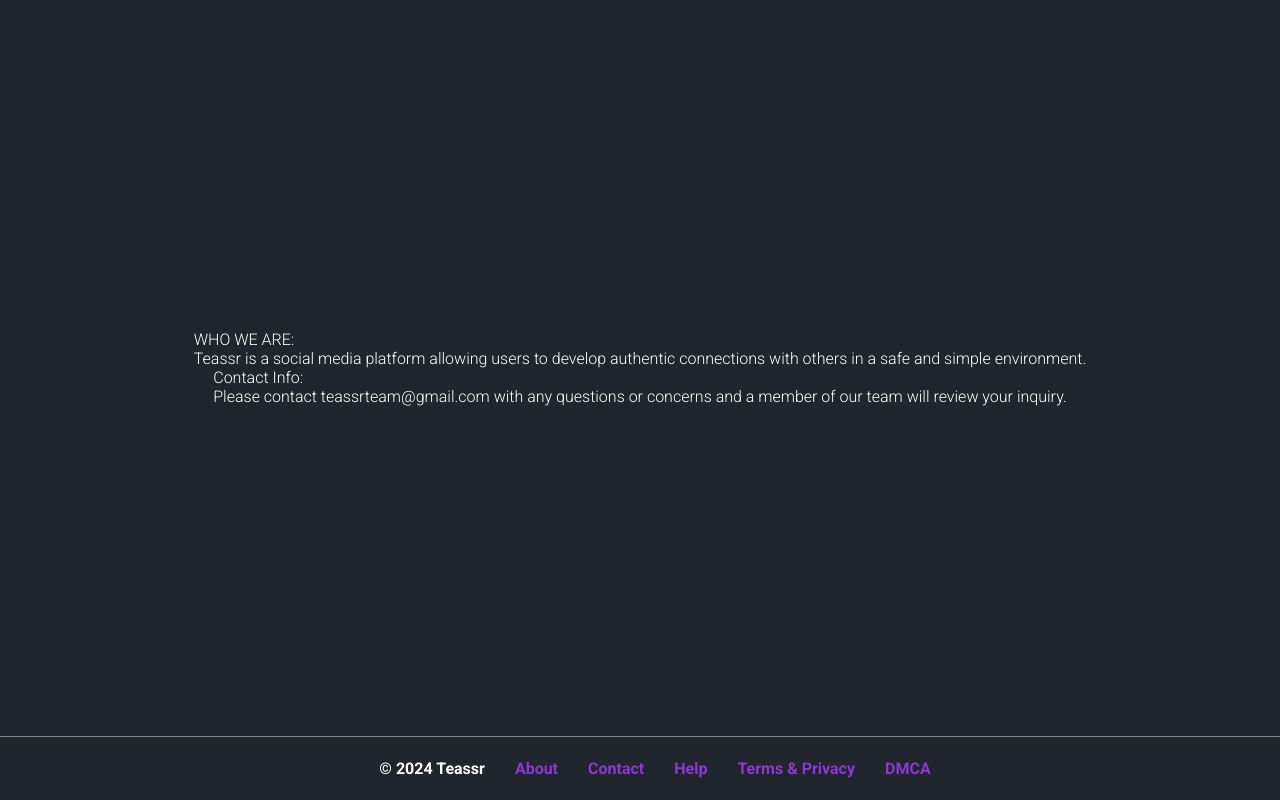
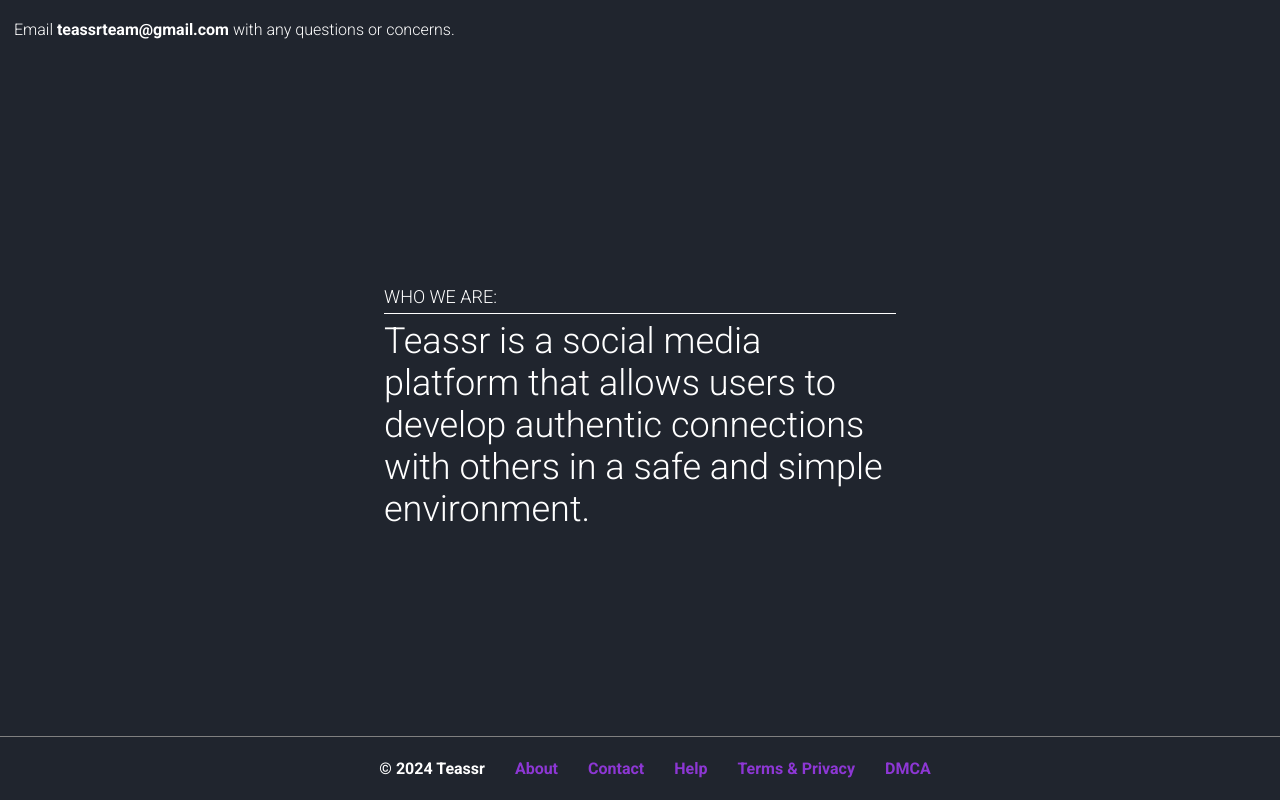
Before and after one commit to senup1/Teassr, a PHP site: page /about.php in a window 1280 px wide. Run offline with PHP 8.4, Linux system fonts and the light colour scheme; data that the repository does not hold is empty.

Commit message:
updates everywhere sorry for not being specific

```diff
--- a/about.php
+++ b/about.php
@@ -6,15 +6,16 @@
         <section id="aboutPage">
             <div class="container">
                 <div class="APItem">
-                    <p id="APTitle"> WHO WE ARE: </p>
-                    <p id="APBody">
-                        Teassr is a social media platform allowing users to develop authentic connections with others in a safe and simple environment.
+                    <p class="APTitle"> WHO WE ARE: </p>
+                    <p class="APBody">
+                        Teassr is a social media platform that allows users to develop authentic connections with others in a safe and simple environment.
                     </p>
                 </div>
-                <div class="APItem">
-                    <p>Contact Info: </p>
-                    <p>Please contact teassrteam@gmail.com with any questions or concerns and a member of our team will review your inquiry.</p>
-                </div>
+            </div>
+            <div class="contactInfo">
+                <p>
+                    Email <strong>teassrteam@gmail.com</strong> with any questions or concerns.
+                </p>
             </div>
         </section>
 
--- a/assets/styles/main.css
+++ b/assets/styles/main.css
@@ -321,16 +321,32 @@
 #aboutPage{
 	height: 92%;
 	width: 100%;
+	position: relative;
+}
+#aboutPage .contactInfo{
+	position: absolute;
+	top: 20px;
+	left: 14px;
 }
 #aboutPage .container{
 	height: 100%;
+	width: 40%;
 	display: flex;
 	flex-direction: column;
 	align-items: center;
 	justify-content: center;
 }
 #aboutPage .container .APItem{
-
+	margin-top: 80px;
+}
+#aboutPage .container .APItem .APTitle{
+	font-size: 18px;
+	border-bottom: 1px solid white;
+	margin-bottom: 6px;
+	padding-bottom: 6px;
+}
+#aboutPage .container .APItem .APBody{
+	font-size: 36px;
 }
 
 
--- a/index.php
+++ b/index.php
@@ -22,7 +22,7 @@
 						<div class="hr"></div>
 					</div>
 					<div class="MPSubItem">
-						<p>By joining, you agree to our <a href="#">Terms & Conditions</a> and <a href="#">Privacy Policy</a>, and confirm that you are at least 18 years old.</p>
+						<p>By joining, you agree to our <a href="#">Terms & Conditions</a> and <a href="#">Privacy Policy</a>, and confirm that you are at least 13 years old.</p>
 					</div>
 					<div class="MPSubItem">
 						<button>Sign in with Google</button>
```
